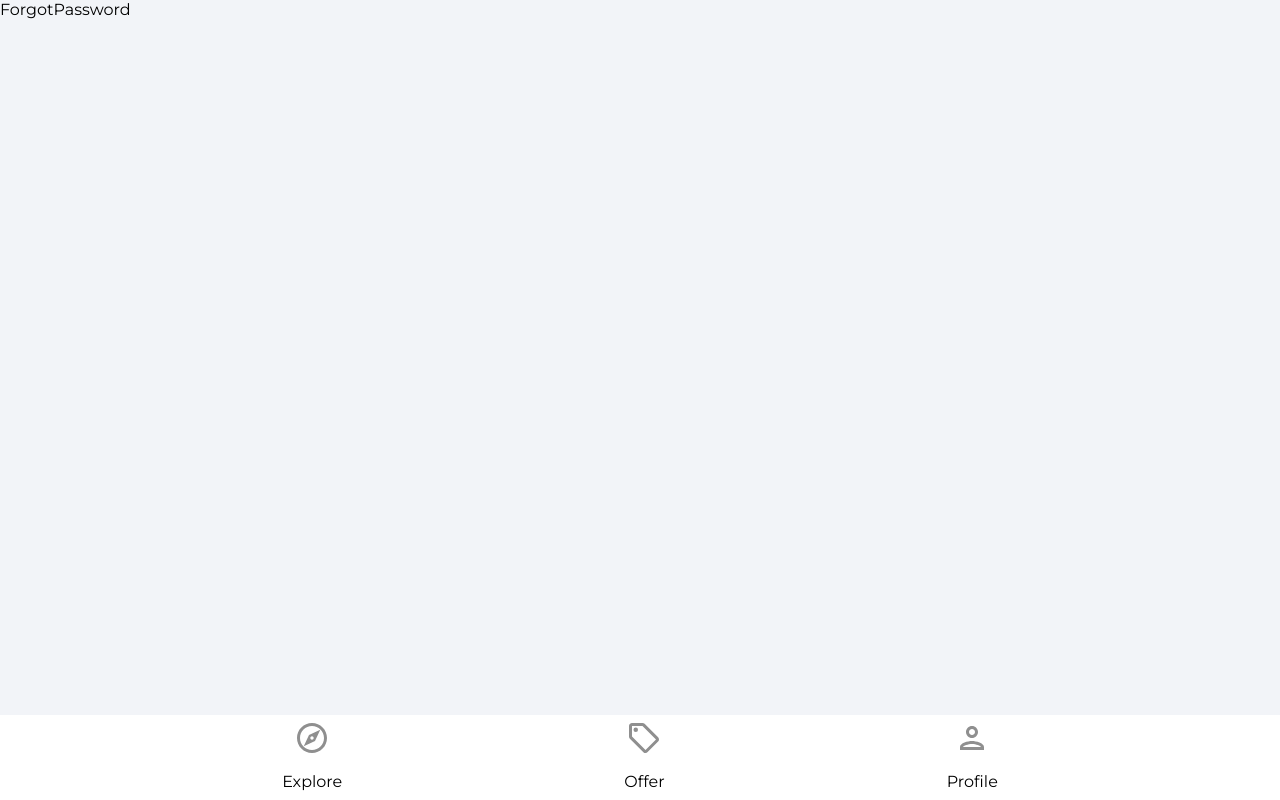
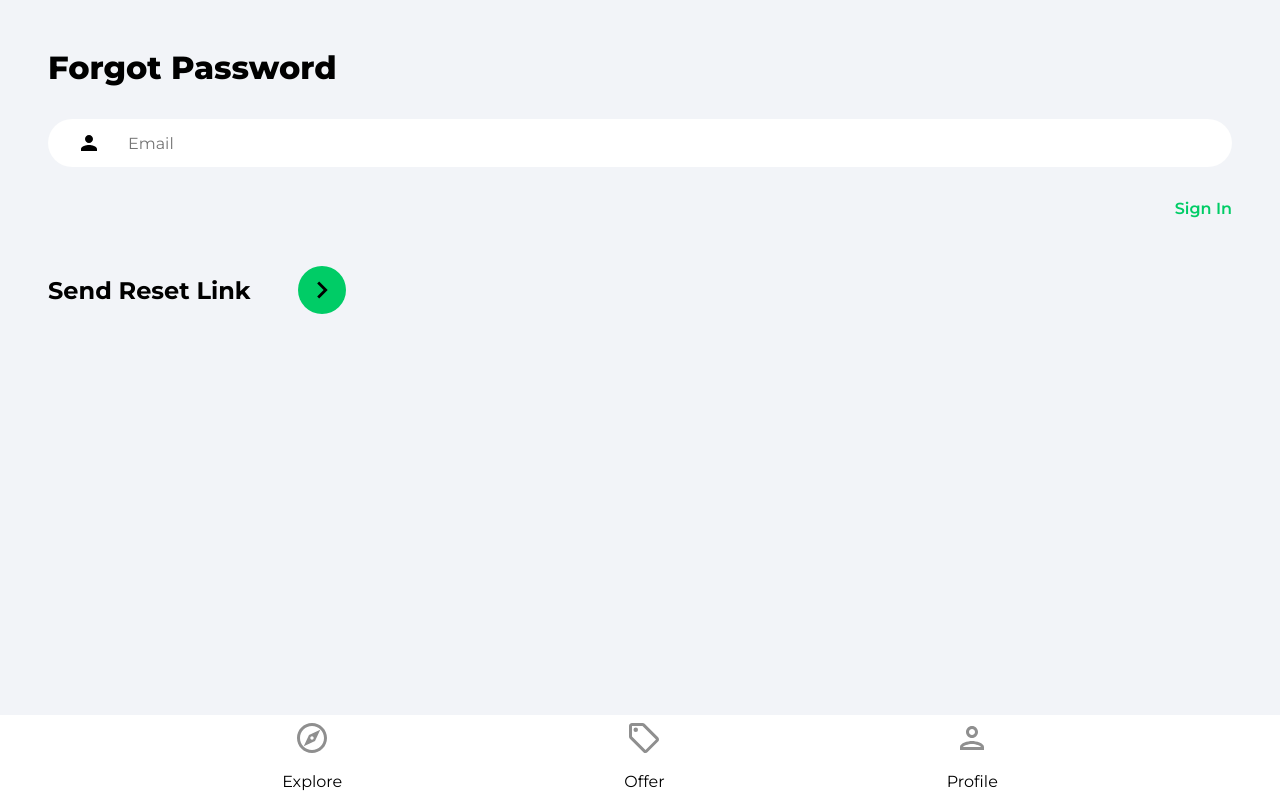
Before and after one commit to killu4kun/house-marketplace, a React (Create React App) app: page /forgot-password in a window 1280 px wide. Built offline with nearby package versions, Linux system fonts and the light colour scheme; the HTML template or start-up script is replaced by a standard one.

Commit message:
imp : forgot password functions

```diff
--- a/src/pages/ForgotPassword.jsx
+++ b/src/pages/ForgotPassword.jsx
@@ -1,7 +1,52 @@
-import React from 'react'
+import { useState } from 'react';
+import { Link } from 'react-router-dom';
+import { getAuth, sendPasswordResetEmail } from 'firebase/auth';
+import { toast } from 'react-toastify';
+import { ReactComponent as ArrowRightIcon } from '../assets/svg/keyboardArrowRightIcon.svg';
 
 export default function ForgotPassword() {
+  const [email, setEmail] = useState('');
+
+  const onChange = (e) => {
+    setEmail(e.target.value);
+  };
+
+  const onSubmit = async (e) => {
+    e.preventDefault();
+    try {
+      const auth = getAuth();
+      await sendPasswordResetEmail(auth, email);
+      toast.success('Email sent');
+    } catch (error) {
+      toast.error('Could not send email');
+    }
+  };
   return (
-    <div>ForgotPassword</div>
-  )
+    <div className='pageContainer'>
+      <header>
+        <p className='pageHeader'>Forgot Password</p>
+      </header>
+      <main>
+        <form onSubmit={onSubmit}>
+          <input
+            type='email'
+            placeholder='Email'
+            className='emailInput'
+            id='email'
+            value={email}
+            onChange={onChange}
+          />
+          <Link className='forgotPasswordLink' to='/sign-in'>
+            Sign In
+          </Link>
+          <div className='signInBar'>
+            <div className='signInText'>Send Reset Link</div>
+            <button className='signInButton'>
+              <ArrowRightIcon fill='#fffffff' width='34px' height='34px' />
+            </button>
+          </div>
+        </form>
+      </main>
+    </div>
+  );
 }
```
